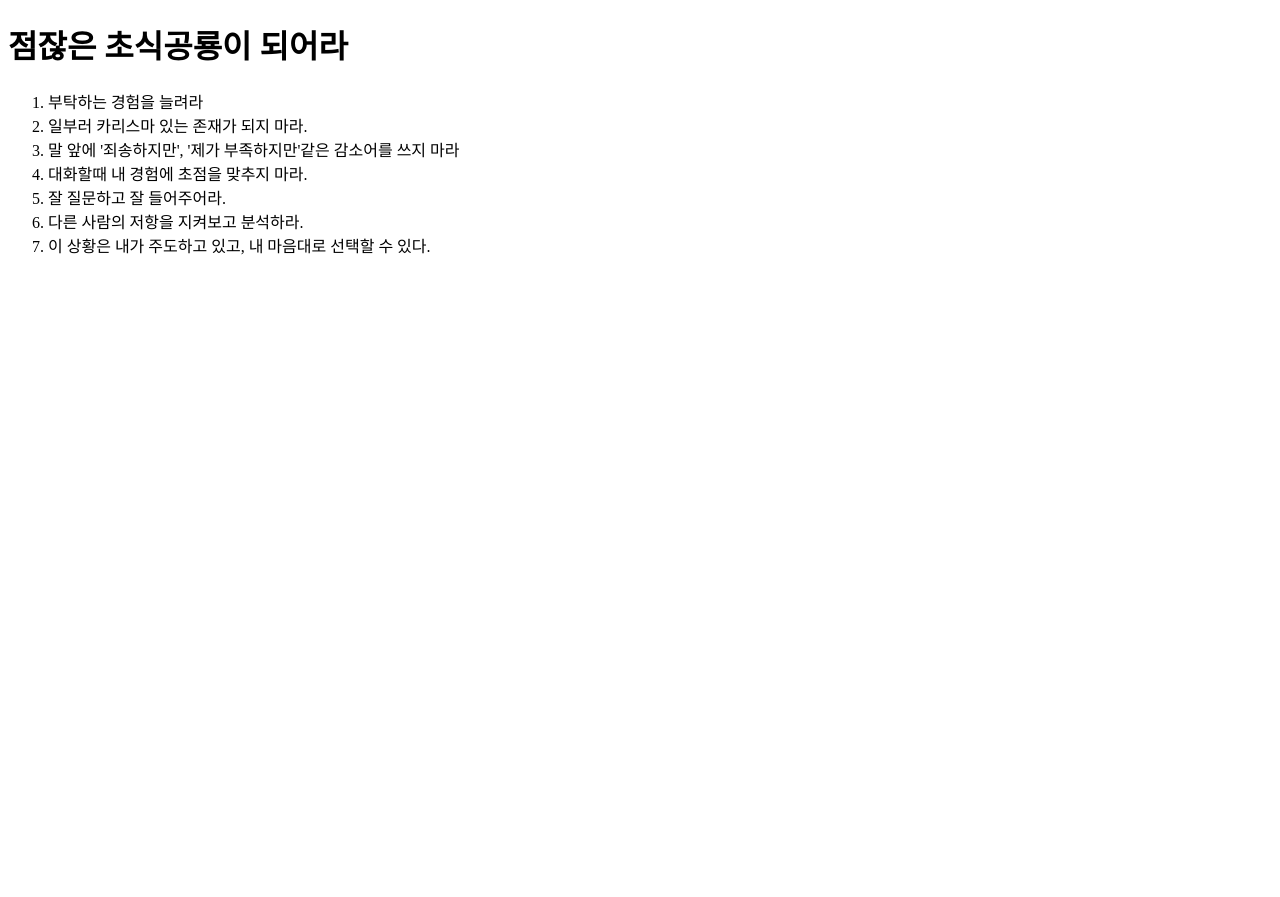
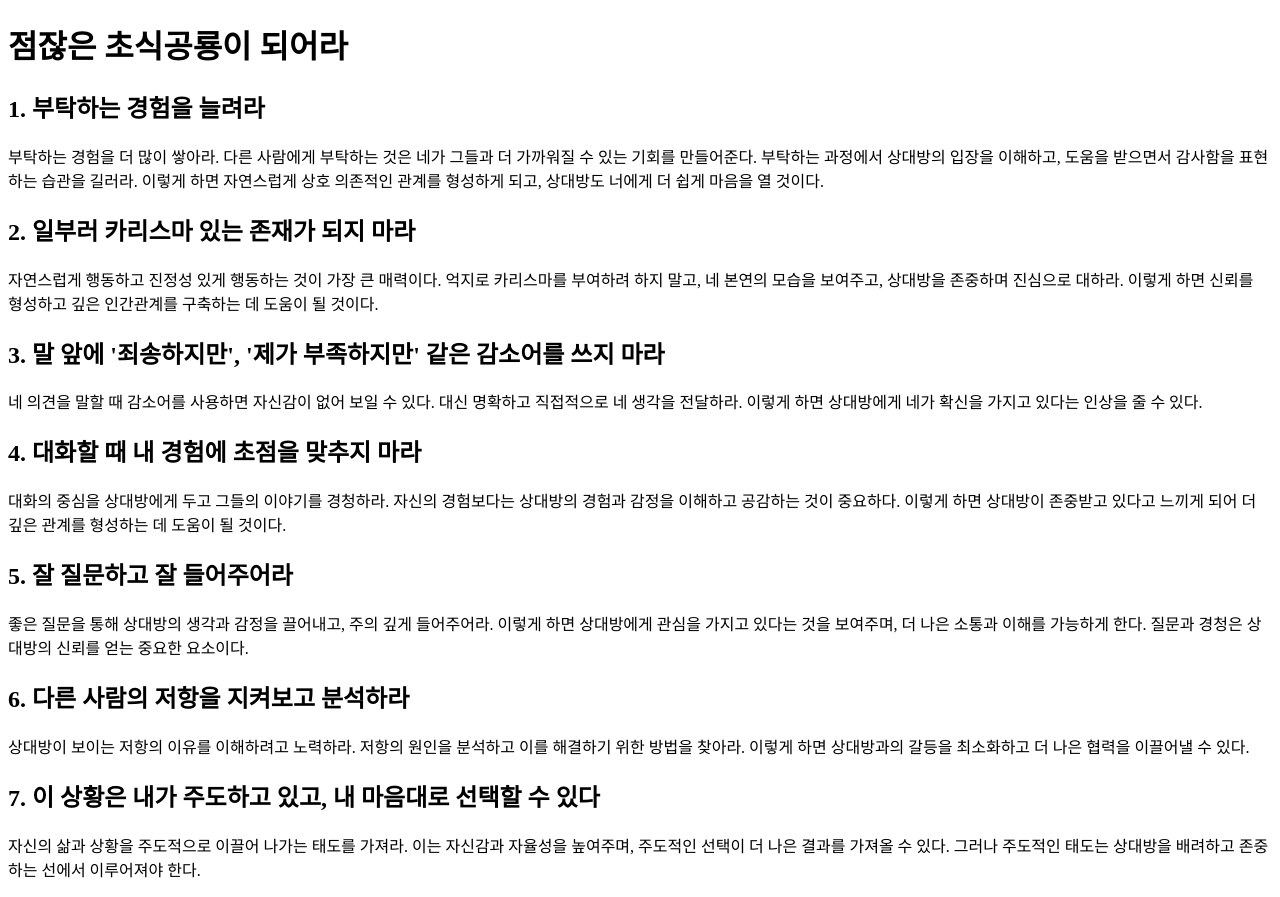
Before and after one commit to sysmae/principles, a Next.js app: page /life/attitude/3 in a window 1280 px wide. Before the commit the page ends 800 px from the top, so only its background shows below. Built offline with nearby package versions, Linux system fonts and the light colour scheme.

Commit message:
초식공룡 설명 추가

```diff
--- a/pages/life/attitude/3.mdx
+++ b/pages/life/attitude/3.mdx
@@ -1,9 +1,22 @@
 # 점잖은 초식공룡이 되어라
 
-1. 부탁하는 경험을 늘려라
-2. 일부러 카리스마 있는 존재가 되지 마라.
-3. 말 앞에 '죄송하지만', '제가 부족하지만'같은 감소어를 쓰지 마라
-4. 대화할때 내 경험에 초점을 맞추지 마라.
-5. 잘 질문하고 잘 들어주어라.
-6. 다른 사람의 저항을 지켜보고 분석하라.
-7. 이 상황은 내가 주도하고 있고, 내 마음대로 선택할 수 있다.
+## 1. 부탁하는 경험을 늘려라
+부탁하는 경험을 더 많이 쌓아라. 다른 사람에게 부탁하는 것은 네가 그들과 더 가까워질 수 있는 기회를 만들어준다. 부탁하는 과정에서 상대방의 입장을 이해하고, 도움을 받으면서 감사함을 표현하는 습관을 길러라. 이렇게 하면 자연스럽게 상호 의존적인 관계를 형성하게 되고, 상대방도 너에게 더 쉽게 마음을 열 것이다.
+
+## 2. 일부러 카리스마 있는 존재가 되지 마라
+자연스럽게 행동하고 진정성 있게 행동하는 것이 가장 큰 매력이다. 억지로 카리스마를 부여하려 하지 말고, 네 본연의 모습을 보여주고, 상대방을 존중하며 진심으로 대하라. 이렇게 하면 신뢰를 형성하고 깊은 인간관계를 구축하는 데 도움이 될 것이다.
+
+## 3. 말 앞에 '죄송하지만', '제가 부족하지만' 같은 감소어를 쓰지 마라
+네 의견을 말할 때 감소어를 사용하면 자신감이 없어 보일 수 있다. 대신 명확하고 직접적으로 네 생각을 전달하라. 이렇게 하면 상대방에게 네가 확신을 가지고 있다는 인상을 줄 수 있다.
+
+## 4. 대화할 때 내 경험에 초점을 맞추지 마라
+대화의 중심을 상대방에게 두고 그들의 이야기를 경청하라. 자신의 경험보다는 상대방의 경험과 감정을 이해하고 공감하는 것이 중요하다. 이렇게 하면 상대방이 존중받고 있다고 느끼게 되어 더 깊은 관계를 형성하는 데 도움이 될 것이다.
+
+## 5. 잘 질문하고 잘 들어주어라
+좋은 질문을 통해 상대방의 생각과 감정을 끌어내고, 주의 깊게 들어주어라. 이렇게 하면 상대방에게 관심을 가지고 있다는 것을 보여주며, 더 나은 소통과 이해를 가능하게 한다. 질문과 경청은 상대방의 신뢰를 얻는 중요한 요소이다.
+
+## 6. 다른 사람의 저항을 지켜보고 분석하라
+상대방이 보이는 저항의 이유를 이해하려고 노력하라. 저항의 원인을 분석하고 이를 해결하기 위한 방법을 찾아라. 이렇게 하면 상대방과의 갈등을 최소화하고 더 나은 협력을 이끌어낼 수 있다.
+
+## 7. 이 상황은 내가 주도하고 있고, 내 마음대로 선택할 수 있다
+자신의 삶과 상황을 주도적으로 이끌어 나가는 태도를 가져라. 이는 자신감과 자율성을 높여주며, 주도적인 선택이 더 나은 결과를 가져올 수 있다. 그러나 주도적인 태도는 상대방을 배려하고 존중하는 선에서 이루어져야 한다.
```
